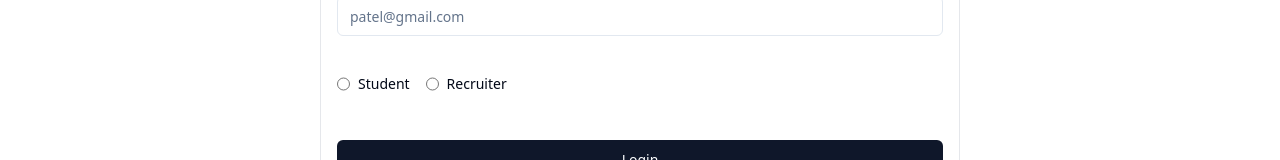
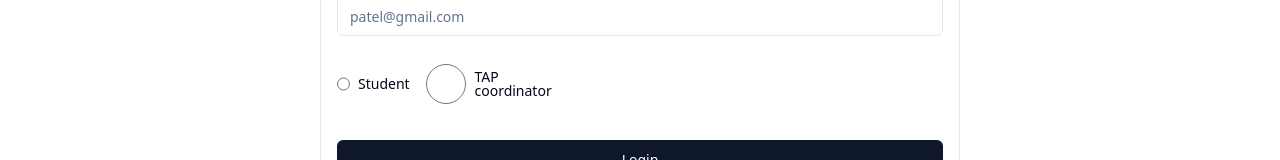
Before and after one commit to rajankit1812/job-portal, a React (Vite) app in the folder frontend/: page /login in a window 1280 px wide. Shown: the part 269-429 px from the top of the page. Built offline with nearby package versions, Linux system fonts and the light colour scheme.

Commit message:
Update Login.jsx

```diff
--- a/frontend/src/components/auth/Login.jsx
+++ b/frontend/src/components/auth/Login.jsx
@@ -102,7 +102,7 @@ const Login = () => {
                                     onChange={changeEventHandler}
                                     className="cursor-pointer"
                                 />
-                                <Label htmlFor="r2">Recruiter</Label>
+                                <Label htmlFor="r2">TAP coordinator</Label>
                             </div>
                         </RadioGroup>
                     </div>
```
